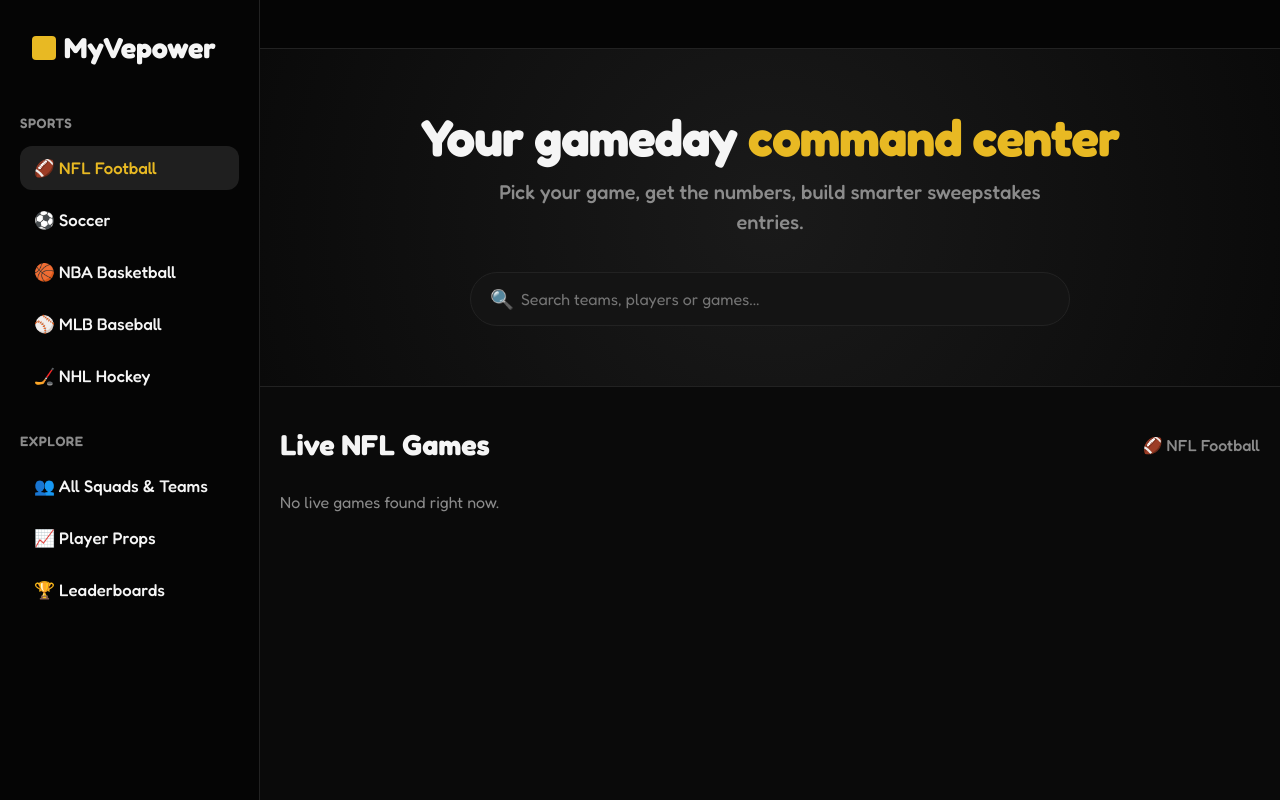
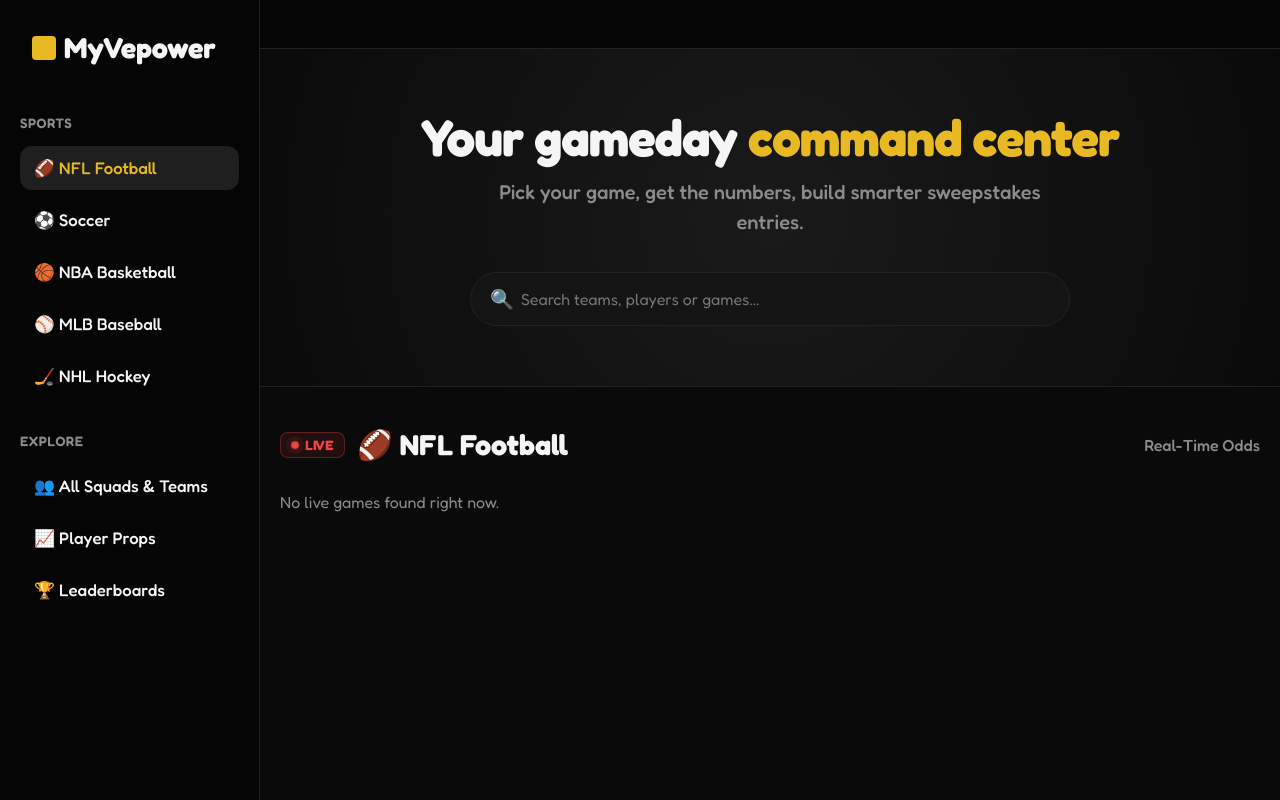
Before and after one commit to karthi3345/football, a Django app: page / in a window 1280 px wide. Run offline with Django 5.2, Linux system fonts and the light colour scheme; data that the repository does not hold is empty.

Commit message:
Add prominent blinking LIVE badge to the main section header

```diff
--- a/sportsbook/templates/sportsbook/home.html
+++ b/sportsbook/templates/sportsbook/home.html
@@ -169,8 +169,11 @@
     .card-status.upcoming { background: #333; color: var(--text-main); }
     .card-status.live { background: rgba(239, 68, 68, 0.15); color: #ef4444; border: 1px solid rgba(239, 68, 68, 0.3);}
 
-    .live-dot { display: inline-block; width: 6px; height: 6px; background-color: #ef4444; border-radius: 50%; margin-right: 6px; box-shadow: 0 0 6px #ef4444; animation: pulse 1.5s infinite; }
-    @keyframes pulse { 0% { opacity: 1; } 50% { opacity: 0.3; } 100% { opacity: 1; } }
+    .live-badge { display: inline-flex; align-items: center; gap: 6px; background: rgba(239, 68, 68, 0.1); color: #ef4444; border: 1px solid rgba(239, 68, 68, 0.3); padding: 4px 10px; border-radius: 8px; font-size: 0.85rem; font-weight: 700; text-transform: uppercase; letter-spacing: 0.5px; }
+    .pulse-dot { width: 8px; height: 8px; background-color: #ef4444; border-radius: 50%; animation: pulse-ring 1.5s infinite; }
+    @keyframes pulse-ring { 0% { transform: scale(0.85); box-shadow: 0 0 0 0 rgba(239, 68, 68, 0.7); } 70% { transform: scale(1); box-shadow: 0 0 0 6px rgba(239, 68, 68, 0); } 100% { transform: scale(0.85); box-shadow: 0 0 0 0 rgba(239, 68, 68, 0); } }
+
+    .live-dot { display: inline-block; width: 6px; height: 6px; background-color: #ef4444; border-radius: 50%; margin-right: 6px; box-shadow: 0 0 6px #ef4444; animation: pulse-ring 1.5s infinite; }
 
     .card-body { padding: 24px 20px; flex: 1; display: flex; flex-direction: column; justify-content: center; gap: 18px; }
 
@@ -274,8 +277,11 @@
 
     <div class="games-section">
       <div class="section-header">
-        <h2>Live NFL Games</h2>
-        <span style="color: var(--text-muted); font-weight: 500;">{{ season }}</span>
+        <h2 style="display: flex; align-items: center; gap: 12px;">
+          <div class="live-badge"><div class="pulse-dot"></div> LIVE</div>
+          {{ season }}
+        </h2>
+        <span style="color: var(--text-muted); font-weight: 500;">Real-Time Odds</span>
       </div>
 
       <div class="games-grid">
```
